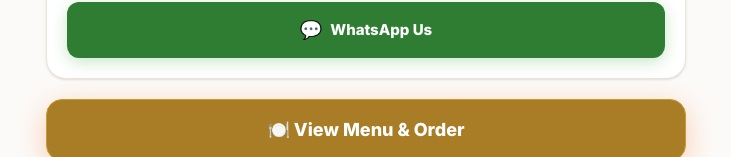
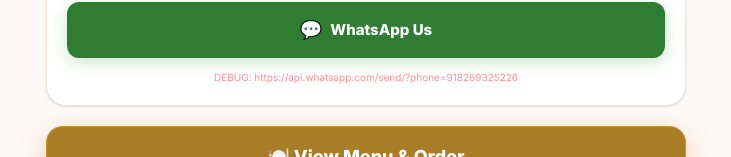
Before and after one commit to thaliraja404-source/thaliraja, a Next.js app: page /info in a window 1280 px wide. Shown: the part 795-952 px from the top of the page, without its empty margins (274-1005 px from the left). Built offline with nearby package versions, Linux system fonts and the light colour scheme; no server answers; the database is empty.

Commit message:
Bypass WhatsApp username parsing bug by using api.whatsapp.com

```diff
--- a/src/components/restaurant-info.tsx
+++ b/src/components/restaurant-info.tsx
@@ -10,6 +10,7 @@
   const googleMapsUrl = dbRestaurant?.maps_url || RESTAURANT_CONFIG.googleMapsUrl;
   const phone = dbRestaurant?.phone || RESTAURANT_CONFIG.phone;
   const waUrl = buildWhatsAppContactUrl(dbRestaurant?.whatsapp_number || undefined);
+  console.log("RestaurantInfo - Generated WA URL:", waUrl);
 
   const openingHours = {
     weekdays: dbRestaurant?.opening_hours_weekdays || RESTAURANT_CONFIG.openingHours.weekdays,
@@ -91,6 +92,10 @@
           >
             <span className="text-lg">💬</span> WhatsApp Us
           </a>
+          {/* DEBUG URL */}
+          <div className="text-[10px] text-red-500 overflow-hidden text-center opacity-50">
+            DEBUG: {waUrl}
+          </div>
         </div>
       </div>
 
--- a/src/lib/whatsapp.ts
+++ b/src/lib/whatsapp.ts
@@ -24,7 +24,7 @@
   const message = buildOrderMessage(items, customer, total);
   const encodedMessage = encodeURIComponent(message);
   const waNumber = formatWhatsAppNumber(RESTAURANT_CONFIG.whatsappNumber);
-  return `https://wa.me/${waNumber}?text=${encodedMessage}`;
+  return `https://api.whatsapp.com/send/?phone=${waNumber}&text=${encodedMessage}`;
 }
 
 function buildOrderMessage(
@@ -74,5 +74,5 @@
  */
 export function buildWhatsAppContactUrl(customNumber?: string): string {
   const waNumber = formatWhatsAppNumber(customNumber || RESTAURANT_CONFIG.whatsappNumber);
-  return `https://wa.me/${waNumber}`;
+  return `https://api.whatsapp.com/send/?phone=${waNumber}`;
 }
```
